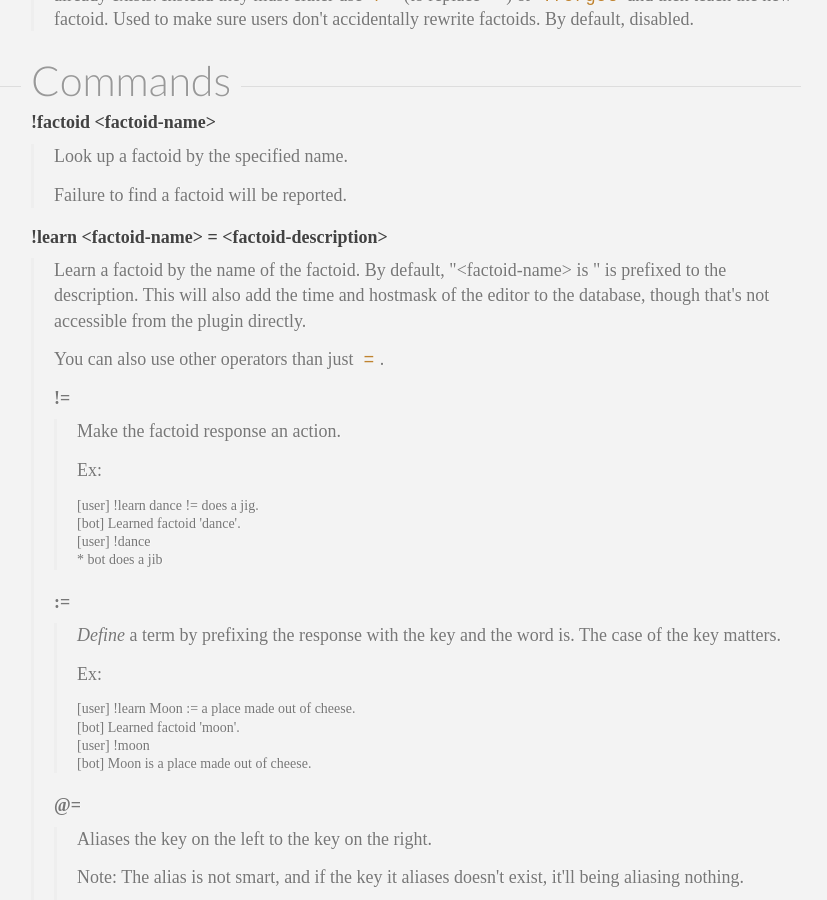
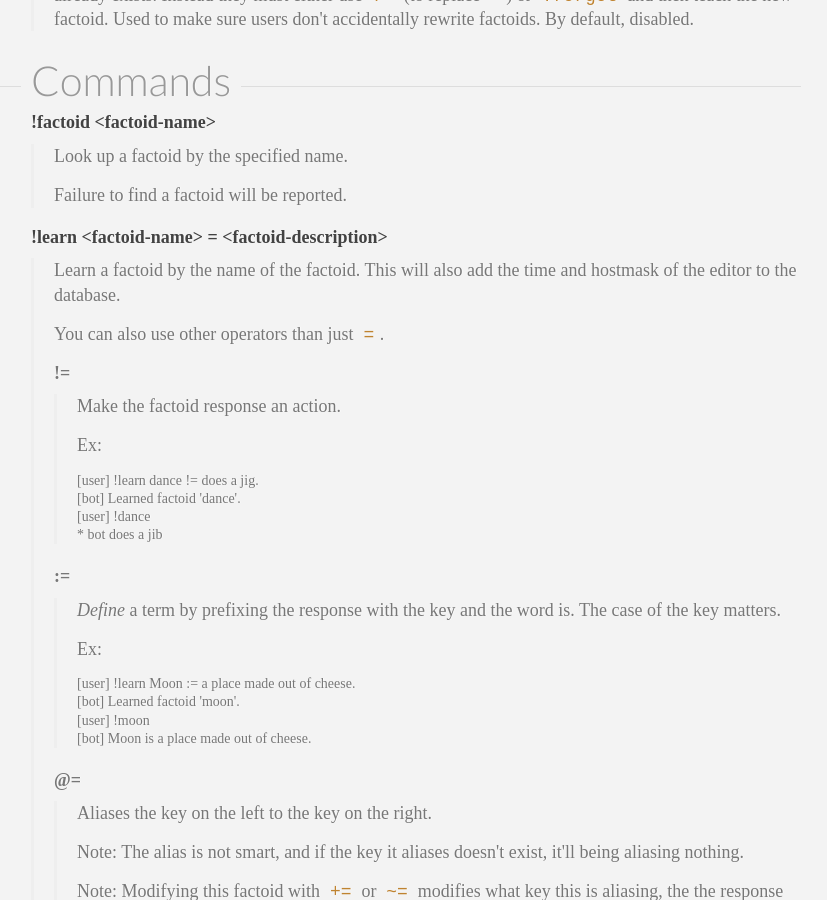
Before and after one commit to Tennu/tennu.github.io, a Jekyll site: the page built from plugins/factoids.html, in a window 1280 px wide and 900 px high, scrolled down 973 px. Shown: the whole window, without its empty margins (224-1051 px from the left). Built offline with Jekyll 4.4.1, drawn with Linux system fonts in a browser that asks for light colours; some web fonts are replaced; some of the changed text lies outside the part shown.

Commit message:
Add factoid-metadata docs

```diff
--- a/plugins/factoids.html
+++ b/plugins/factoids.html
@@ -39,7 +39,7 @@
 
     <dt>!learn &lt;factoid-name&gt; = &lt;factoid-description&gt;</dt>
     <dd>
-        <p>Learn a factoid by the name of the factoid. By default, "&lt;factoid-name&gt; is " is prefixed to the description. This will also add the time and hostmask of the editor to the database, though that's not accessible from the plugin directly.</p>
+        <p>Learn a factoid by the name of the factoid. This will also add the time and hostmask of the editor to the database.</p>
 
         <p>You can also use other operators than just <code>=</code>.</p>
 
```
Also changed, not shown: other parts of plugins/factoids.html (+3 -0 lines).
